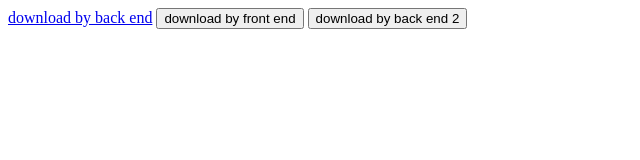
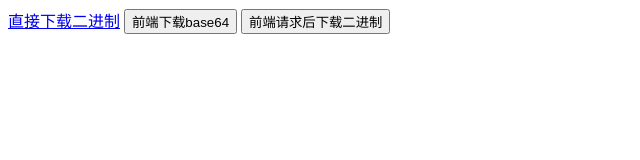
Before and after one commit to lulusir/downloadFile, a website: page index.html in a window 1280 px wide. Shown: the whole page, without its empty margins (0-640 px from the left). Drawn offline with Linux system fonts and the light colour scheme.

Commit message:
feat: add demo

```diff
--- a/index.html
+++ b/index.html
@@ -30,9 +30,9 @@
 </script>
 
 <body>
-  <a href="http://localhost:2345/download">download by back end</a>
-  <button onclick="downloadBase64()">download by front end</button>
-  <button onclick="downloadFile()">download by back end 2</button>
+  <a href="http://localhost:2345/download">直接下载二进制</a>
+  <button onclick="downloadBase64()">前端下载base64</button>
+  <button onclick="downloadFile()">前端请求后下载二进制</button>
 </body>
 
 </html>
```
